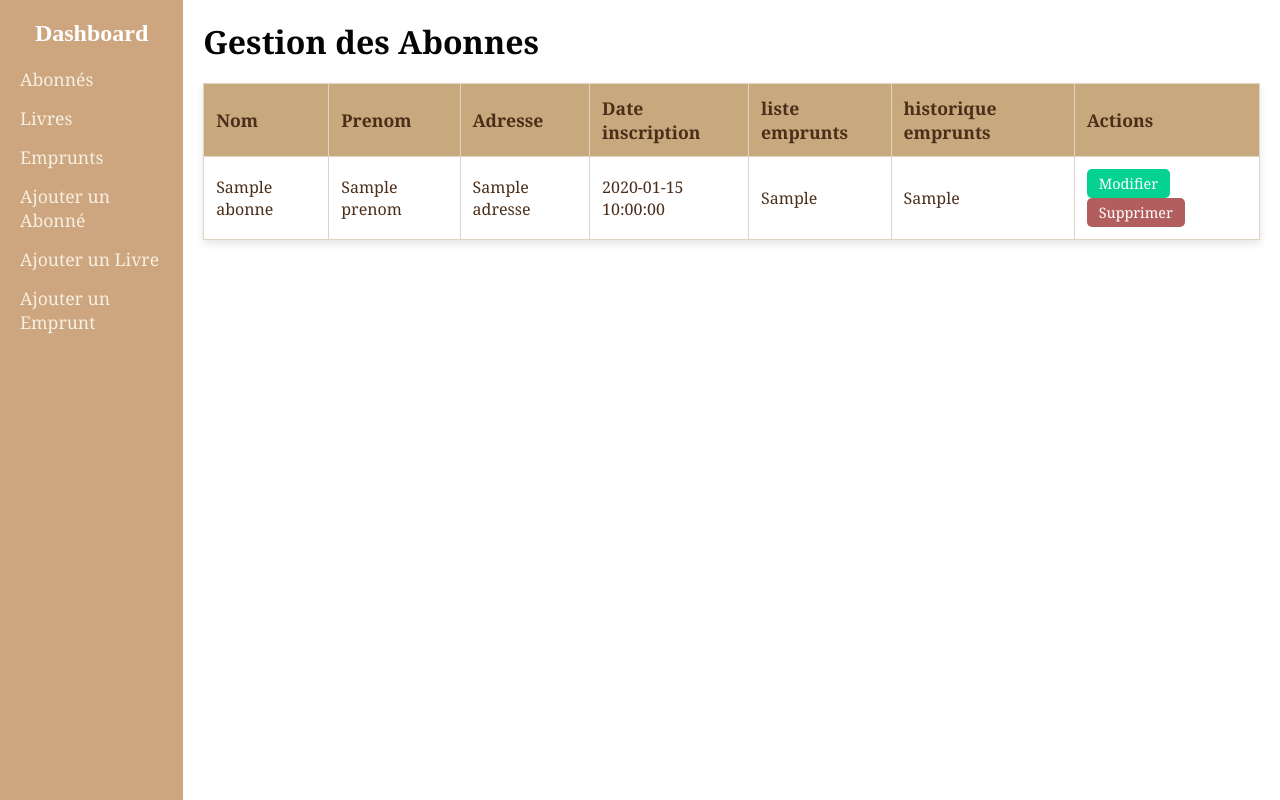
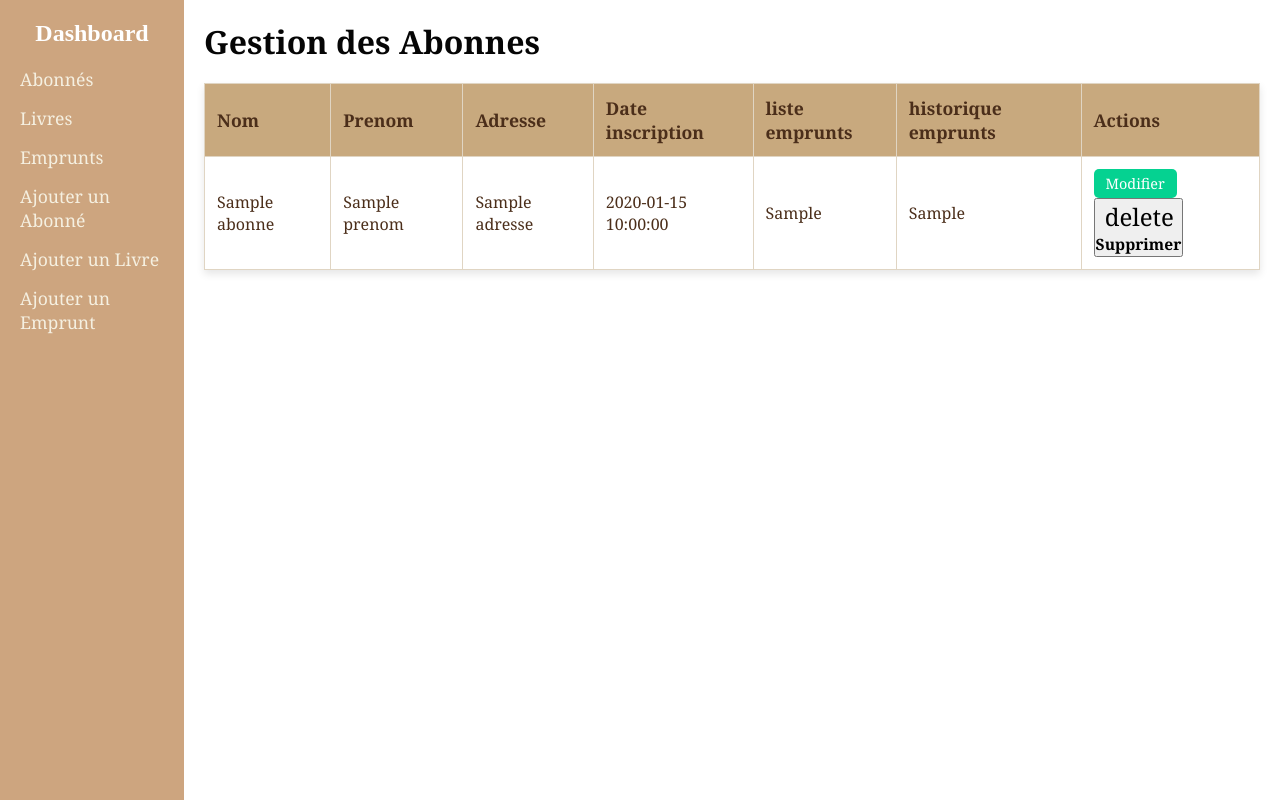
Before and after one commit to NewGit1999/gestion_librairie, a Flask app: page / in a window 1280 px wide. Run offline with Flask 3, Linux system fonts and the light colour scheme; a database or web service that is not in the repository returns one stand-in record (values such as "Sample title").

Commit message:
delete abonne frontback

```diff
--- a/app.py
+++ b/app.py
@@ -36,6 +36,18 @@ def addAbonnees():
 
      return render_template('ajouterabonne.html')
 
+@app.route('/delete_abonne/<nom>', methods=['POST'])
+def delete_abonne(nom):
+    # Tenter de supprimer l'abonné
+    result = db.abonnes.delete_one({"nom": nom})
+
+    # Vérifier si l'abonné existait
+    if result.deleted_count == 0:
+        return "Abonne introuvable", 404
+
+    # Rediriger vers la liste des abonnés après suppression
+    return redirect(url_for('home'))
+
 
 if __name__ == "__main__":
 
--- a/front/static/js/script.js
+++ b/front/static/js/script.js
@@ -9,8 +9,8 @@ function editEntry() {
 }
 
 // Fonction pour supprimer une entrée
-function deleteEntry() {
-    if (confirm("Voulez-vous vraiment supprimer cet abonné ?")) {
-        alert("Abonné supprimé !");
-    }
-}
+// function deleteEntry() {
+//     if (confirm("Voulez-vous vraiment supprimer cet abonné ?")) {
+//         alert("Abonné supprimé !");
+//     }
+// }
--- a/front/template/index.html
+++ b/front/template/index.html
@@ -53,7 +53,12 @@
 
                         <td>
                             <button class="edit-btn" onclick="editEntry()">Modifier</button>
-                            <button class="delete-btn" onclick="deleteEntry()">Supprimer</button>
+                            <form action="{{ url_for('delete_abonne', nom=abonne.nom) }}" method="POST" style="display:inline;">
+                                <button type="submit" class="delete-button">
+                                    <span class="material-symbols-sharp" style="font-size: 1.5rem; padding-top:.2rem; padding-left:.1rem">delete</span>
+                                    <h3>Supprimer</h3>
+                                </button>
+                            </form>
                         </td>
                     </tr>
                     {% endfor %}
```
